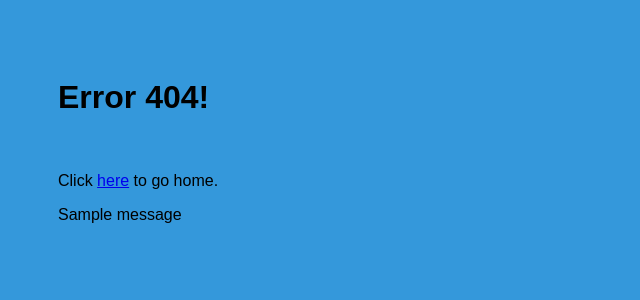
After one commit to sahlamina/simple_login_site, a Flask app: template templates/error.html in a window 1280 px wide. The commit adds this page. Shown: the top 300 px of the page, without its empty margins (0-640 px from the left). Run offline with Flask 2, Linux system fonts and the light colour scheme; the template is opened without the code that fills it, so the values that code supplies are empty; tables that the repository leaves empty hold one stand-in row (values such as "Sample post"); one stand-in notice (Sample message) is shown.

Commit message:
Experimenting with if statements

```diff
--- a/app.py
+++ b/app.py
@@ -1,11 +1,23 @@
-from flask import Flask, url_for
-from flask import Flask, flash, redirect, render_template, request, session, abort
-import os
+from flask import Flask, flash, redirect, render_template, request, session, abort, url_for
+from functools import wraps
 
 
 #  the below code creates an instance of the app
 
 app = Flask(__name__)
+
+app.secret_key = 'littlesecret'
+
+# login required decorator
+def login_required(f):
+    @wraps(f)
+    def wrap(*args, **kwargs):
+        if 'logged_in' in session:
+            return f(*args, **kwargs)
+        else:
+            flash('You need to login first.')
+            return redirect(url_for('login'))
+    return wrap
 
 # these are the routes which set out what each page on the webapp will do
 @app.route('/')
@@ -13,22 +25,23 @@
     if not session.get('logged_in'):
         return render_template('login.html')
     else:
-        return "Did it work???"
-
-#
-# @app.route("/login")
-# def login():
-#     return render_template("login.html")
+        return
 
 
-@app.route('/login', methods=['GET','POST'])
-def do_admin_login():
-    if request.form['password'] == 'password' and request.form['username'] == 'admin':
-        # session['logged_in'] = True
-        return redirect(url_for('welcome'))
-    else:
-        flash('wrong password!')
-        return home()
+
+# @app.route('/login', methods=['GET','POST'])
+# def do_admin_login():
+#     if request.form['password'] == 'password' and request.form['username'] == 'admin':
+#         session['logged_in'] = True
+#         return redirect(url_for('welcome'))
+#     else:
+#         flash('wrong password!')
+#         return home()
+
+@app.route("/home")
+def home_page():
+    session['attempt'] = 1
+    return render_template("login.html")
 
 @app.route('/login', methods=['GET', 'POST'])
 def login():
@@ -50,13 +63,13 @@
         else:
             session['logged_in'] = True
             flash('You were logged in.')
-            return redirect(url_for('home'))
+            return redirect(url_for('welcome'))
     return render_template('login.html', error=error)
 
 @app.route("/logout")
 def logout():
     session['logged_in'] = False
-    return home()
+    return redirect(url_for('home'))
 
 @app.route("/welcome")
 def welcome():
@@ -64,5 +77,5 @@
 
 
 if __name__ == "__main__":
-    app.secret_key = os.urandom(12)
-    app.run(debug=True, host='0.0.0.0', port=4000)
+    # app.secret_key = os.urandom(12)
+    app.run(debug=True) #, host='0.0.0.0', port=4000)
--- /dev/null
+++ b/templates/base.html
@@ -0,0 +1,28 @@
+<!DOCTYPE html>
+<html>
+  <head>
+    <title>Flask Intro</title>
+    <meta name="viewport" content="width=device-width, initial-scale=1.0">
+<!--    <link href="static/bootstrap.min.css" rel="stylesheet" media="screen">-->
+    <link rel="stylesheet" href="/static/style.css" type="text/css">
+  </head>
+  <body>
+
+    <div class="container">
+
+      <!-- child template -->
+      {% block content %}{% endblock %}
+
+      <!-- errors -->
+      {% if error %}
+        <p class="error"><strong>Error:</strong> {{ error }}</p>
+      {% endif %}
+
+      <!-- messages -->
+      {% for message in get_flashed_messages() %}
+        {{ message }}
+      {% endfor %}
+    </div>
+
+  </body>
+</html>
--- /dev/null
+++ b/templates/error.html
@@ -0,0 +1,8 @@
+{% extends "base.html" %}
+{% block content %}
+
+<h1>Error 404!</h2>
+<br>
+<p>Click <a href="/">here</a> to go home.</p>
+
+{% endblock %}
--- a/templates/welcome.html
+++ b/templates/welcome.html
@@ -5,8 +5,8 @@
     <title>Welcome page</title>
 </head>
 <body>
+    <h1> Welcome to My webpage!!</h1>
     <p>
-        Welcome to My webpage!!
         It is under construction so please watch this space
     </p>
 </body>
```
